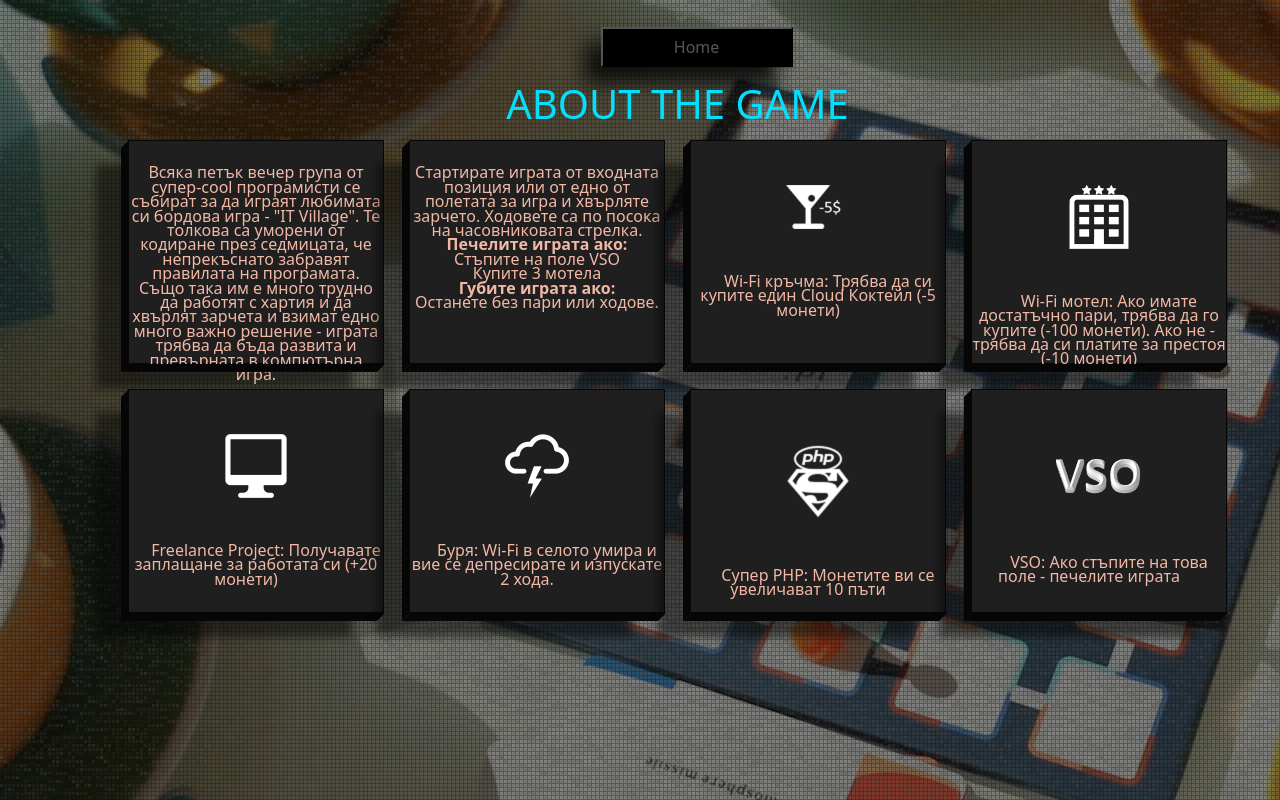
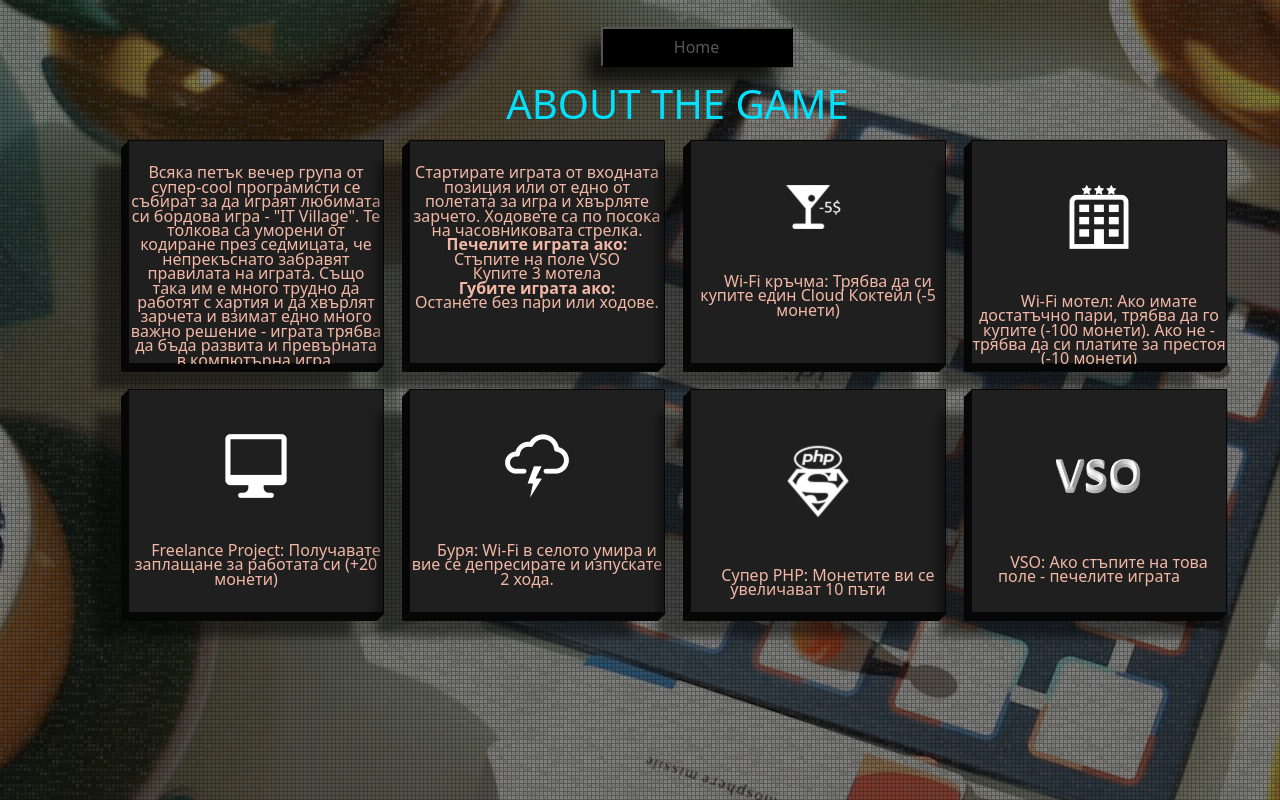
Before and after one commit to pavlin-dimitrov/php-mysql, a PHP site: page /about.php in a window 1280 px wide. Run offline with PHP 8.4, Linux system fonts and the light colour scheme; some libraries are stand-ins or nearby versions.

Commit message:
about changes

```diff
--- a/about.php
+++ b/about.php
@@ -17,7 +17,7 @@ if (isset($_POST['home'])) {
       </form>
         <h1>ABOUT THE GAME</h1>
     <div class="row1">
-        <div class="info-item-about info-item-bg"><span class="game-gen-info">Всяка петък вечер група от супер-cool програмисти се събират за да играят любимата си бордова игра - "IT Village". Те толкова са уморени от кодиране през седмицата, че непрекъснато забравят правилата на програмата. Също така им е много трудно да работят с хартия и да хвърлят зарчета и взимат едно много важно решение - играта трябва да бъда развита и превърната в компютърна игра.</span></div>
+        <div class="info-item-about info-item-bg"><span class="game-gen-info">Всяка петък вечер група от супер-cool програмисти се събират за да играят любимата си бордова игра - "IT Village". Те толкова са уморени от кодиране през седмицата, че непрекъснато забравят правилата на играта. Също така им е много трудно да работят с хартия и да хвърлят зарчета и взимат едно много важно решение - играта трябва да бъда развита и превърната в компютърна игра.</span></div>
           <div class="space"></div>
         <div class="info-item-about info-item-bg"><span class="game-gen-info">Стартирате играта от входната позиция или от едно от полетата за игра и хвърляте зарчето. Ходовете са по посока на часовниковата стрелка.<br><b>Печелите играта ако:</b><br>Стъпите на поле VSO<br>Купите 3 мотела<br><b>Губите играта ако:</b><br>Останете без пари или ходове.</span></div>
           <div class="space"></div>
```
